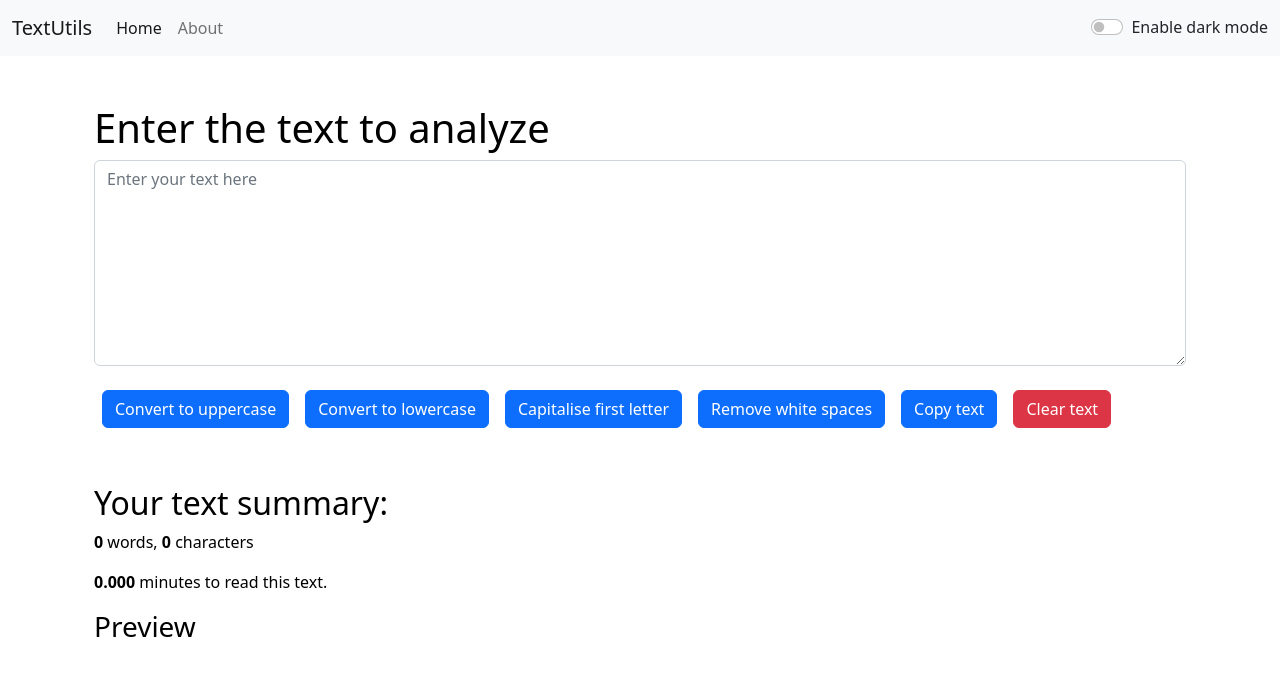
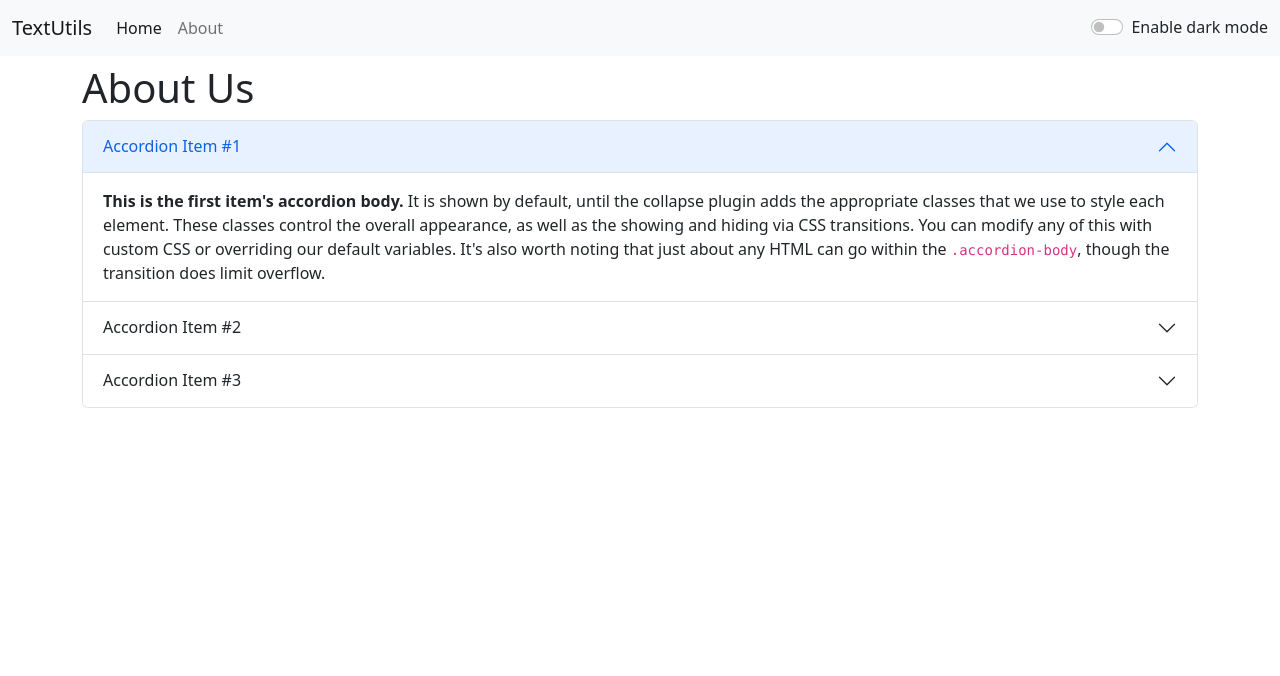
Before and after one commit to You-now-Who/textUtils, a React (Create React App) app: page /about in a window 1280 px wide. Shown: the top 676 px of the page. Built offline with nearby package versions, Linux system fonts and the light colour scheme.

Commit message:
Added Routes
Added routes for the application

```diff
--- a/package.json
+++ b/package.json
@@ -10,10 +10,11 @@
     "gh-pages": "^4.0.0",
     "react": "^18.2.0",
     "react-dom": "^18.2.0",
+    "react-router": "^5.2.0",
+    "react-router-dom": "^6.3.0",
     "react-scripts": "5.0.1",
     "save-dev": "^0.0.1-security",
     "web-vitals": "^2.1.4"
-
   },
   "scripts": {
     "start": "react-scripts start",
@@ -21,7 +22,7 @@
     "test": "react-scripts test",
     "eject": "react-scripts eject",
     "predeploy": "npm run build",
-  "deploy": "gh-pages -d build"
+    "deploy": "gh-pages -d build"
   },
   "eslintConfig": {
     "extends": [
--- a/src/App.js
+++ b/src/App.js
@@ -3,6 +3,13 @@
 import Alert from './components/Alert';
 import Navbar from './components/Navbar';
 import TextForm from './components/TextForm';
+import About from './components/About';
+import {
+  BrowserRouter as Router,
+  Routes,
+  withRouter,
+  Route
+} from "react-router-dom";
 
 function App() {
   const [darkMode, setdarkMode] = useState('light'); //State variable to show if darkmode enabled or not
@@ -39,12 +46,18 @@
   return (
 
     <>
+    <Router>
     <Navbar title="TextUtils" aboutText = "About" darkMode={darkMode} toggleMode = {toggleMode} />
     <Alert alert={alert}/>
-    <div className="container my3">
-      <TextForm heading = "Enter the text to analyze" darkMode={darkMode} toggleMode = {toggleMode}/>
-    </div>
-
+      <div className="container my3">
+        <Routes>
+          <Route exact path="/about" element={<About />}>
+          </Route>
+          <Route exact path="/" element={<TextForm heading = "Enter the text to analyze" darkMode={darkMode} toggleMode = {toggleMode}/>}>
+          </Route>
+        </Routes>
+      </div>
+    </Router>
 
     </>
     );
--- a/src/components/About.js
+++ b/src/components/About.js
@@ -2,6 +2,46 @@
 
 export default function About() {
   return (
-    <div>About</div>
+    <>
+    <h1 className='my-2'x>About Us</h1>
+    <div className="accordion" id="accordionExample">
+  <div className="accordion-item">
+    <h2 className="accordion-header" id="headingOne">
+      <button className="accordion-button" type="button" data-bs-toggle="collapse" data-bs-target="#collapseOne" aria-expanded="true" aria-controls="collapseOne">
+        Accordion Item #1
+      </button>
+    </h2>
+    <div id="collapseOne" className="accordion-collapse collapse show" aria-labelledby="headingOne" data-bs-parent="#accordionExample">
+      <div className="accordion-body">
+        <strong>This is the first item's accordion body.</strong> It is shown by default, until the collapse plugin adds the appropriate classes that we use to style each element. These classes control the overall appearance, as well as the showing and hiding via CSS transitions. You can modify any of this with custom CSS or overriding our default variables. It's also worth noting that just about any HTML can go within the <code>.accordion-body</code>, though the transition does limit overflow.
+      </div>
+    </div>
+  </div>
+  <div className="accordion-item">
+    <h2 className="accordion-header" id="headingTwo">
+      <button className="accordion-button collapsed" type="button" data-bs-toggle="collapse" data-bs-target="#collapseTwo" aria-expanded="false" aria-controls="collapseTwo">
+        Accordion Item #2
+      </button>
+    </h2>
+    <div id="collapseTwo" className="accordion-collapse collapse" aria-labelledby="headingTwo" data-bs-parent="#accordionExample">
+      <div className="accordion-body">
+        <strong>This is the second item's accordion body.</strong> It is hidden by default, until the collapse plugin adds the appropriate classes that we use to style each element. These classes control the overall appearance, as well as the showing and hiding via CSS transitions. You can modify any of this with custom CSS or overriding our default variables. It's also worth noting that just about any HTML can go within the <code>.accordion-body</code>, though the transition does limit overflow.
+      </div>
+    </div>
+  </div>
+  <div className="accordion-item">
+    <h2 className="accordion-header" id="headingThree">
+      <button className="accordion-button collapsed" type="button" data-bs-toggle="collapse" data-bs-target="#collapseThree" aria-expanded="false" aria-controls="collapseThree">
+        Accordion Item #3
+      </button>
+    </h2>
+    <div id="collapseThree" className="accordion-collapse collapse" aria-labelledby="headingThree" data-bs-parent="#accordionExample">
+      <div className="accordion-body">
+        <strong>This is the third item's accordion body.</strong> It is hidden by default, until the collapse plugin adds the appropriate classes that we use to style each element. These classes control the overall appearance, as well as the showing and hiding via CSS transitions. You can modify any of this with custom CSS or overriding our default variables. It's also worth noting that just about any HTML can go within the <code>.accordion-body</code>, though the transition does limit overflow.
+      </div>
+    </div>
+  </div>
+</div>
+    </>
   )
 }
--- a/src/components/Navbar.js
+++ b/src/components/Navbar.js
@@ -1,5 +1,7 @@
 import React from "react";
 import PropTypes from "prop-types";
+import {
+  Link } from "react-router-dom";
 
 // This is just a default navbar from bootstrap, using the props to fix its title and About text
 
@@ -24,14 +26,14 @@
         <div className="collapse navbar-collapse" id="navbarSupportedContent">
           <ul className="navbar-nav me-auto mb-2 mb-lg-0">
             <li className="nav-item">
-              <a className="nav-link active" aria-current="page" href="/">
+              <Link className="nav-link active" aria-current="page" to="/">
                 Home
-              </a>
+              </Link>
             </li>
             <li className="nav-item">
-              <a className="nav-link" href="/">
+              <Link className="nav-link" to="/about">
                 {props.aboutText}
-              </a>
+              </Link>
             </li>
           </ul>
           <div className={`form-check form-switch text-${props.darkMode === 'light' ? 'dark':'light'}`}>
```
Also changed, not shown: 1 other file (tests, documents, lock files or other folders).
